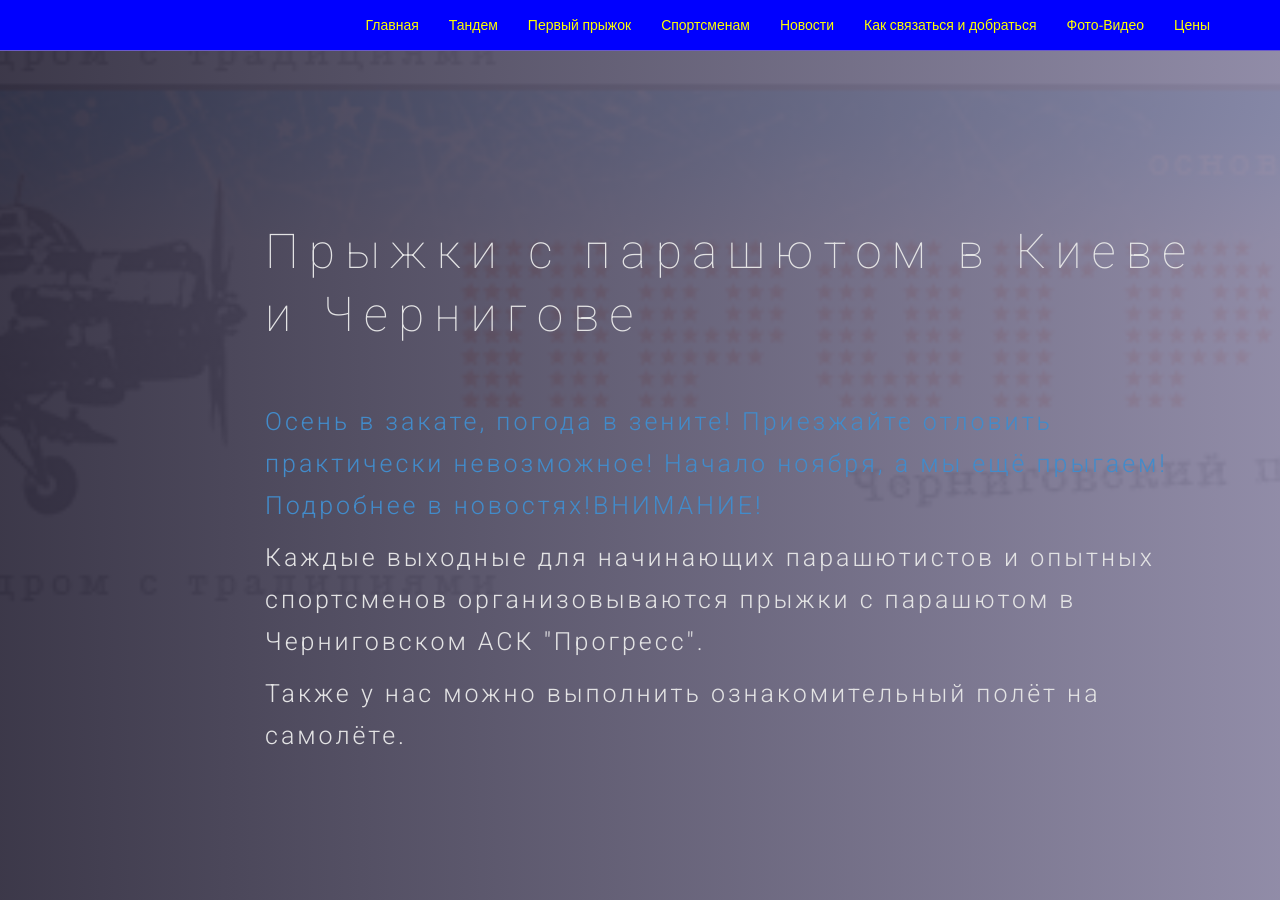
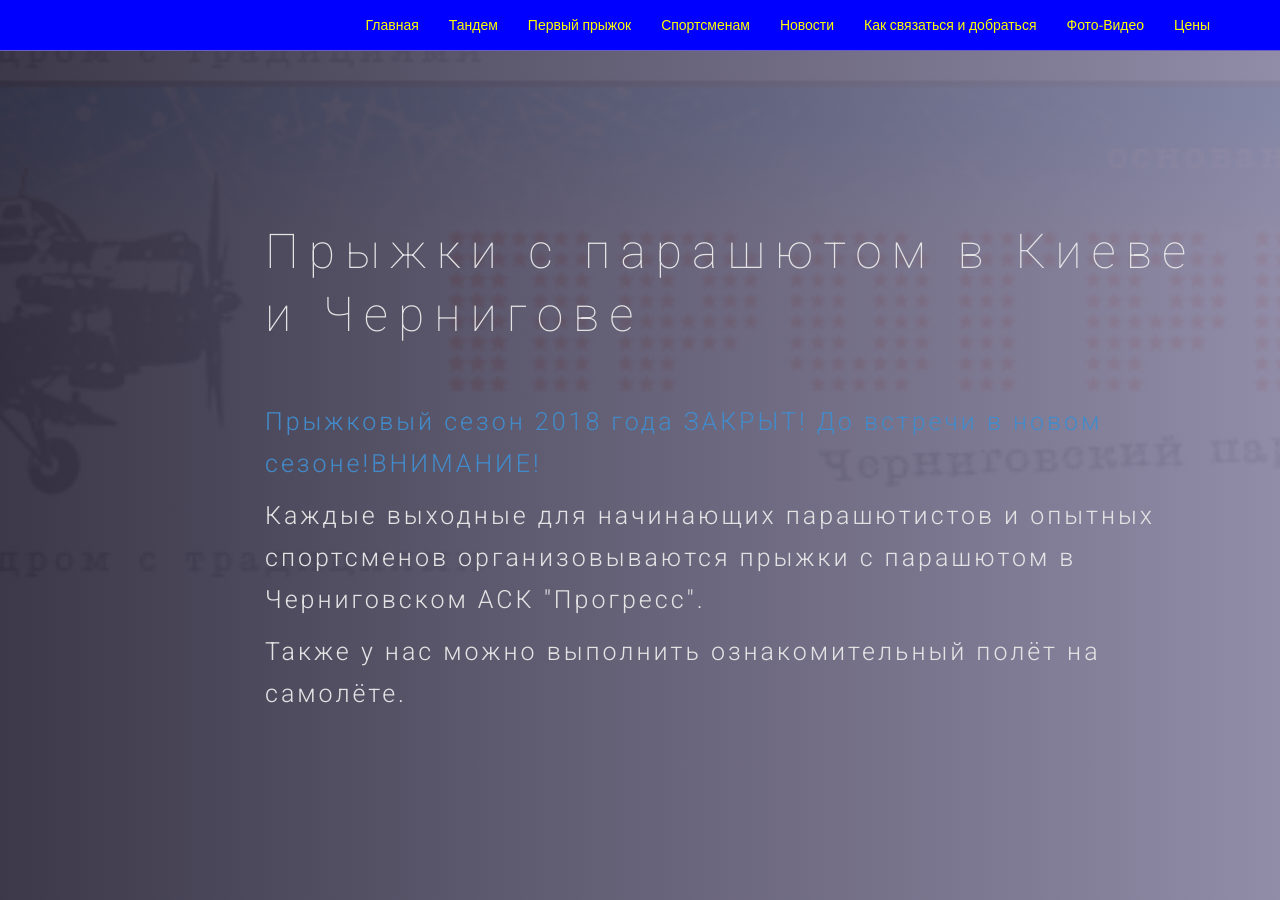
Before and after one commit to joej0e/progres.org.ua, a Jekyll site: the page built from index.html, in a window 1280 px wide and 900 px high. Built offline with Jekyll 4.4.1, drawn with Linux system fonts in a browser that asks for light colours; nearby versions of some CDN libraries; some web fonts are replaced.

Commit message:
Update index.html

```diff
--- a/index.html
+++ b/index.html
@@ -11,7 +11,7 @@
       <div class="col-md-10 col-md-offset-2">
         <div class="block">
           <h1 class="animated fadeInUp">Прыжки с парашютом в Киеве и Чернигове</h1>
-          <p class="animated fadeInUp"><a href="{% post_url 2018-10-30-announce-nov-02 %}">Осень в закате, погода в зените! Приезжайте отловить практически невозможное! Начало ноября, а мы ещё прыгаем! Подробнее в новостях!<span style="text-transform: uppercase">Внимание!</span></a></p>
+          <p class="animated fadeInUp"><a href="{% post_url 2018-10-30-announce-nov-02 %}">Прыжковый сезон 2018 года ЗАКРЫТ! До встречи в новом сезоне!<span style="text-transform: uppercase">Внимание!</span></a></p>
           <p class="animated fadeInUp">Каждые выходные для начинающих парашютистов и опытных спортсменов организовываются прыжки с парашютом в Черниговском АСК "Прогресс".</p>
           <p class="animated fadeInUp">Также у нас можно выполнить ознакомительный полёт на самолёте.</p>
         </div>
```
